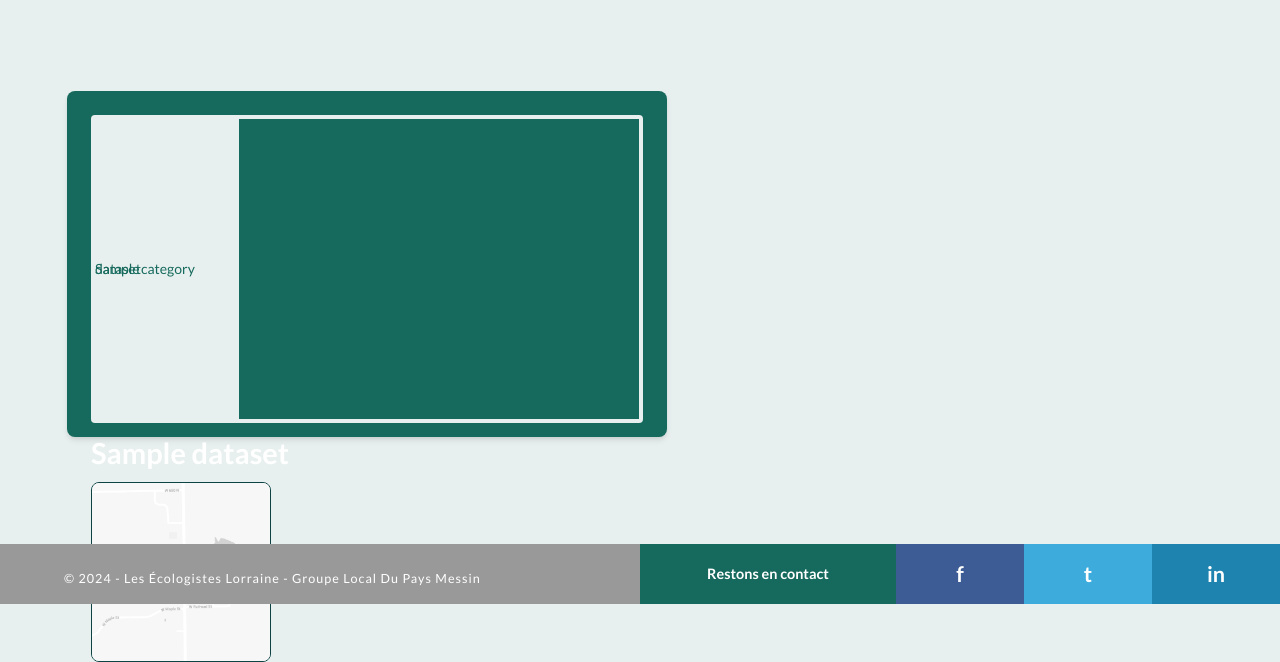
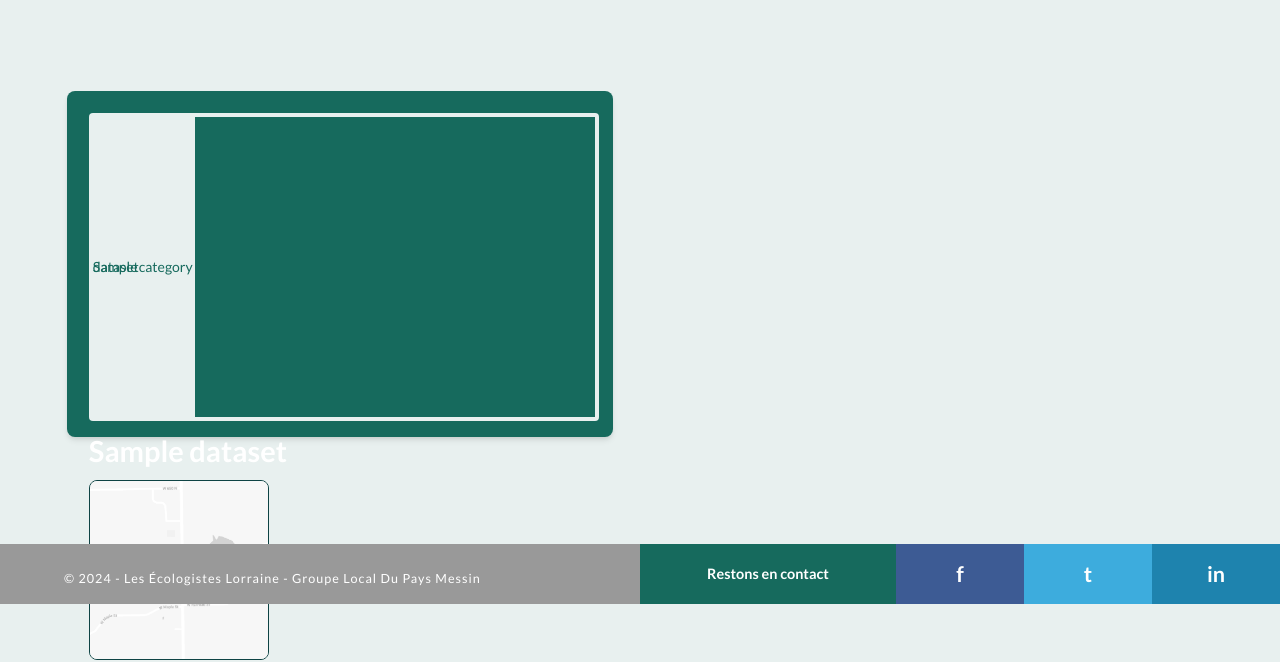
Before and after one commit to Resethel/cleeb, a Django app: page /jeux-de-donnees/ in a window 1280 px wide. Shown: the part 437-1099 px from the top of the page. Run offline with Django 5.2, Linux system fonts and the light colour scheme; tables that the repository leaves empty hold one stand-in row (values such as "Sample post"); grey boxes marked "Sample" are stand-in pictures; parts of the project's set-up code (start-up, migrations or seed data) failed here and were passed over.

Commit message:
fix: swap margin with padding in search.css/search-result__grid__row to ensure all results have the same aspect

```diff
--- a/static/css/search.css
+++ b/static/css/search.css
@@ -165,7 +165,7 @@ label.--hidden {
 }
 
 .search-result__grid__column {
-    margin: calc(var(--gutter-x));
+    padding: calc(var(--gutter-x));
 }
 
 .search-result__grid.--1cols .search-result__grid__column {width: 100%;}
```
